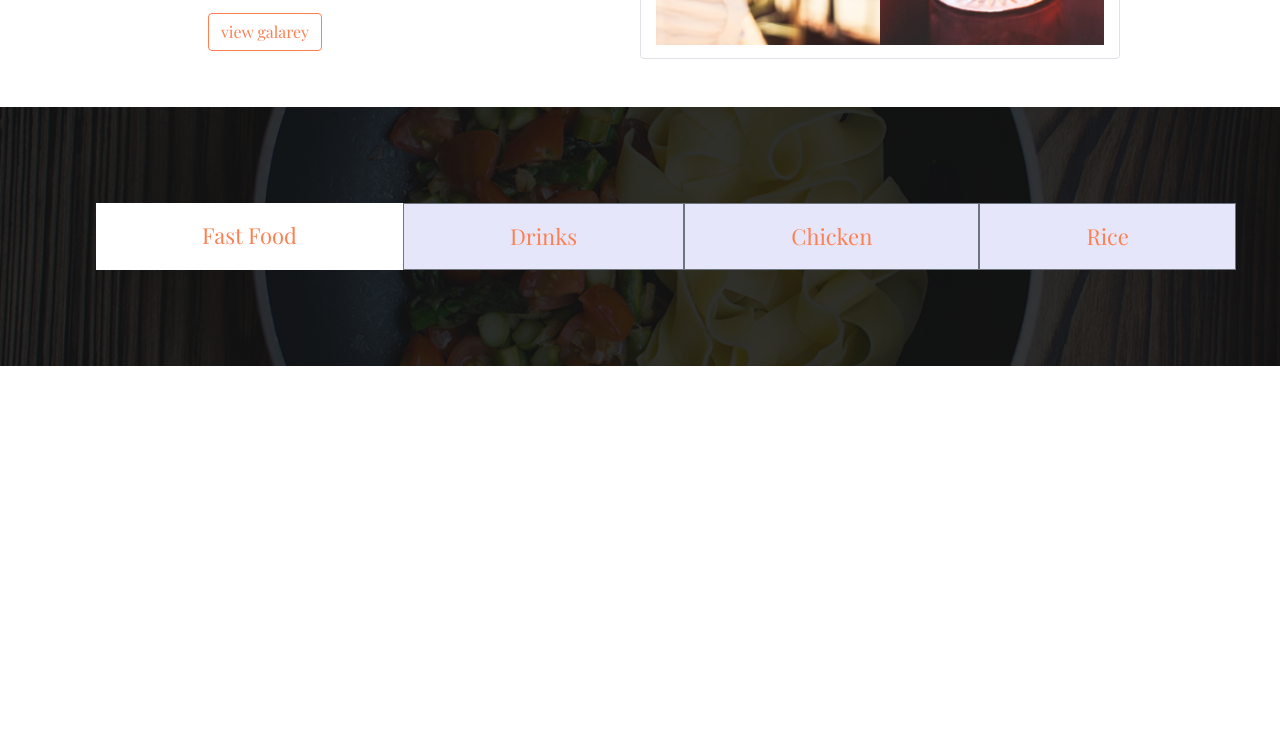
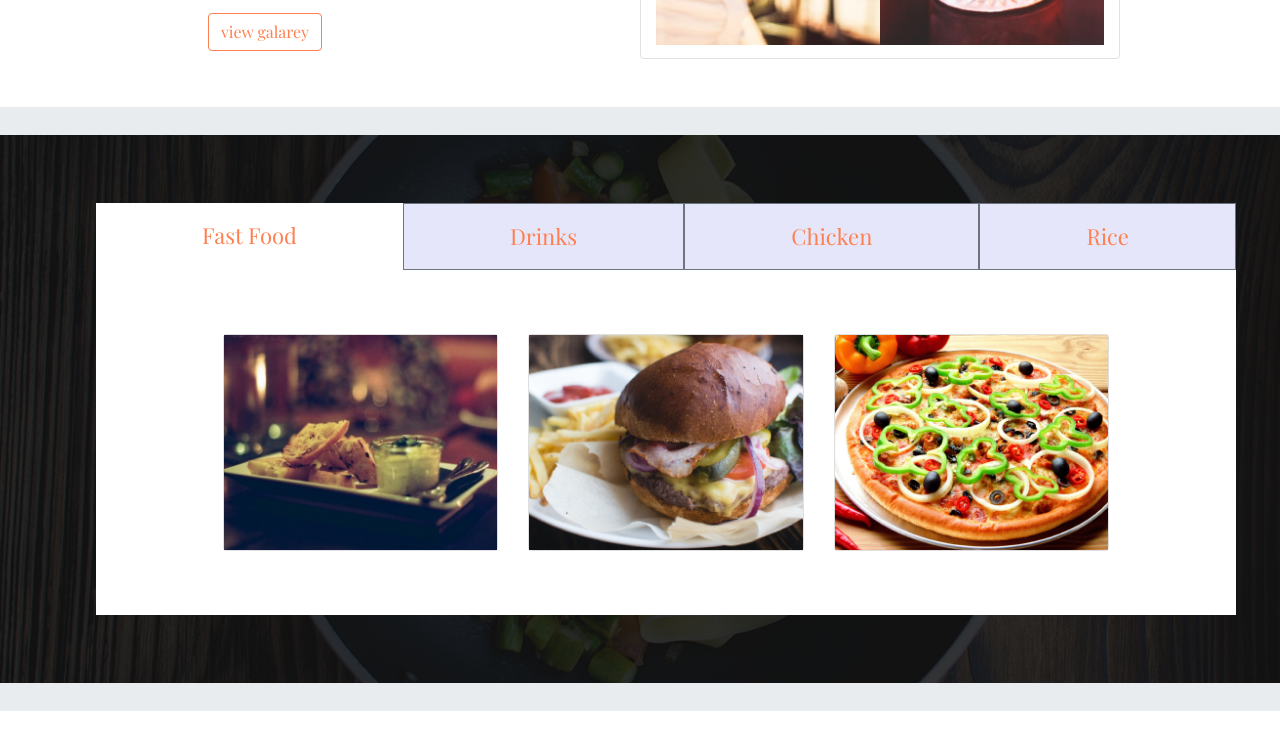
Before and after one commit to IreriVIkki/moringa-ip2, a plain HTML site: page index.html in a window 1280 px wide. Shown: the part 1554-2303 px from the top of the page. Drawn offline with nearby package versions, Linux system fonts and the light colour scheme; a web font is replaced by a local one.

Commit message:
Added menu images

```diff
--- a/index.html
+++ b/index.html
@@ -91,7 +91,8 @@
     <br>
 
     <div class="jumbotron p-5 coral" id="jumbotron-menu-nav">
-      <div class="container p-0 m-5 d-flex text-center bg-white" id="inner-menu">
+      <div class="container p-0 m-5 text-center bg-white" id="inner-menu">
+        <div class="d-flex">
           <div class="flex-fill p-3">
             <span class="align-self-center">Fast Food</span>
           </div>
@@ -105,9 +106,23 @@
             <span class="align-self-center">Rice</span>
           </div>
         </div>
-
+        <div class="p-3 ">
+          <span></span>
+          <div class="card-deck p-5 ml-5 mr-5">
+            <div class="card">
+              <img src="img/fastfood/chickenBurger.jpg" alt="chicken burger">
             </div>
-
+            <div class="card">
+              <img src="img/fastfood/beefBurger.jpg" alt="Beef burger">
+            </div>
+            <div class="card">
+              <img src="img/fastfood/chickenPizza.jpg" alt="chicken pizza">
+            </div>
+          </div>
+          <span></span>
+        </div>
+      </div>
+    </div>
     <div class="" style="margin-top: 500px;"></div>
   </body>
 </html>
```
Lines whose indentation alone changed are shown as unchanged.
